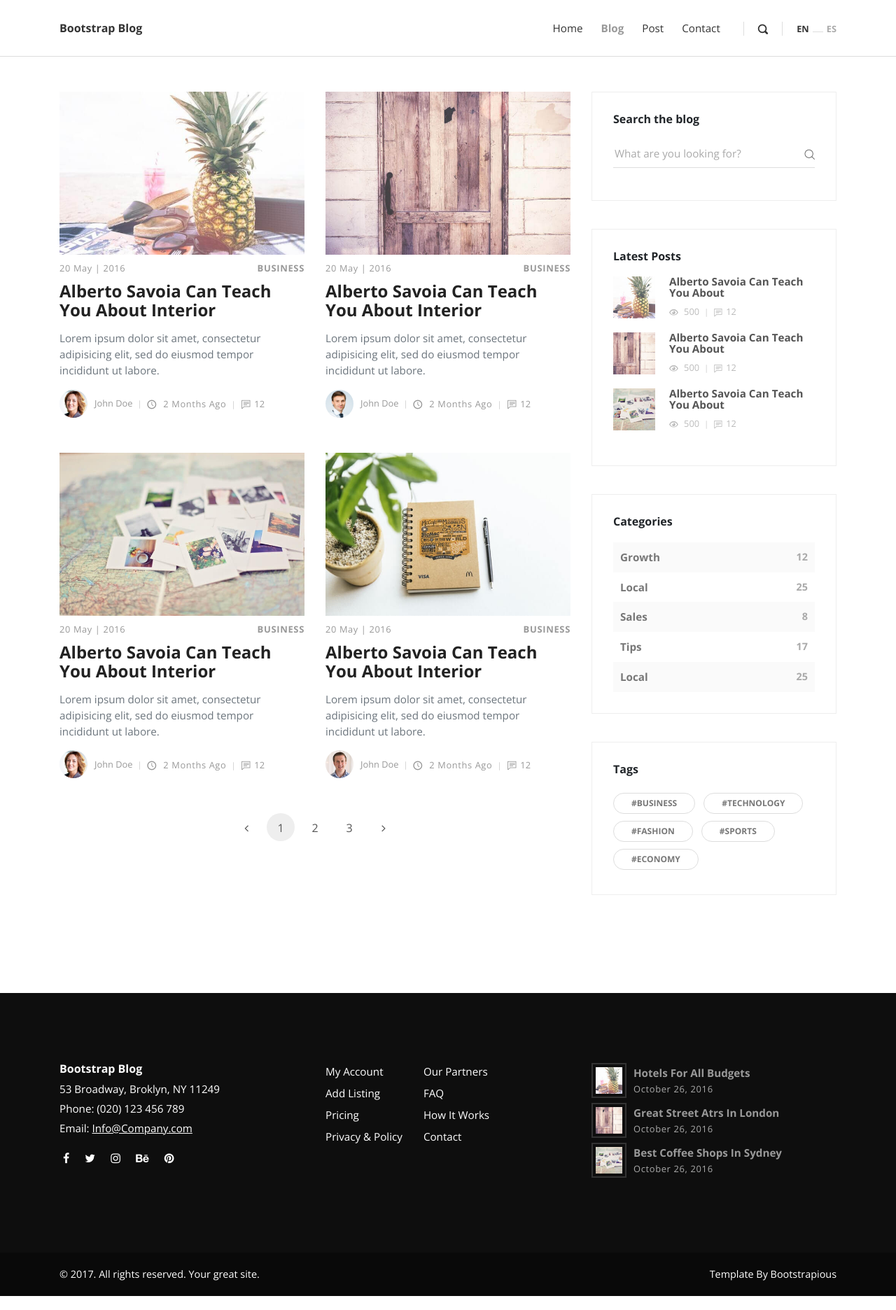
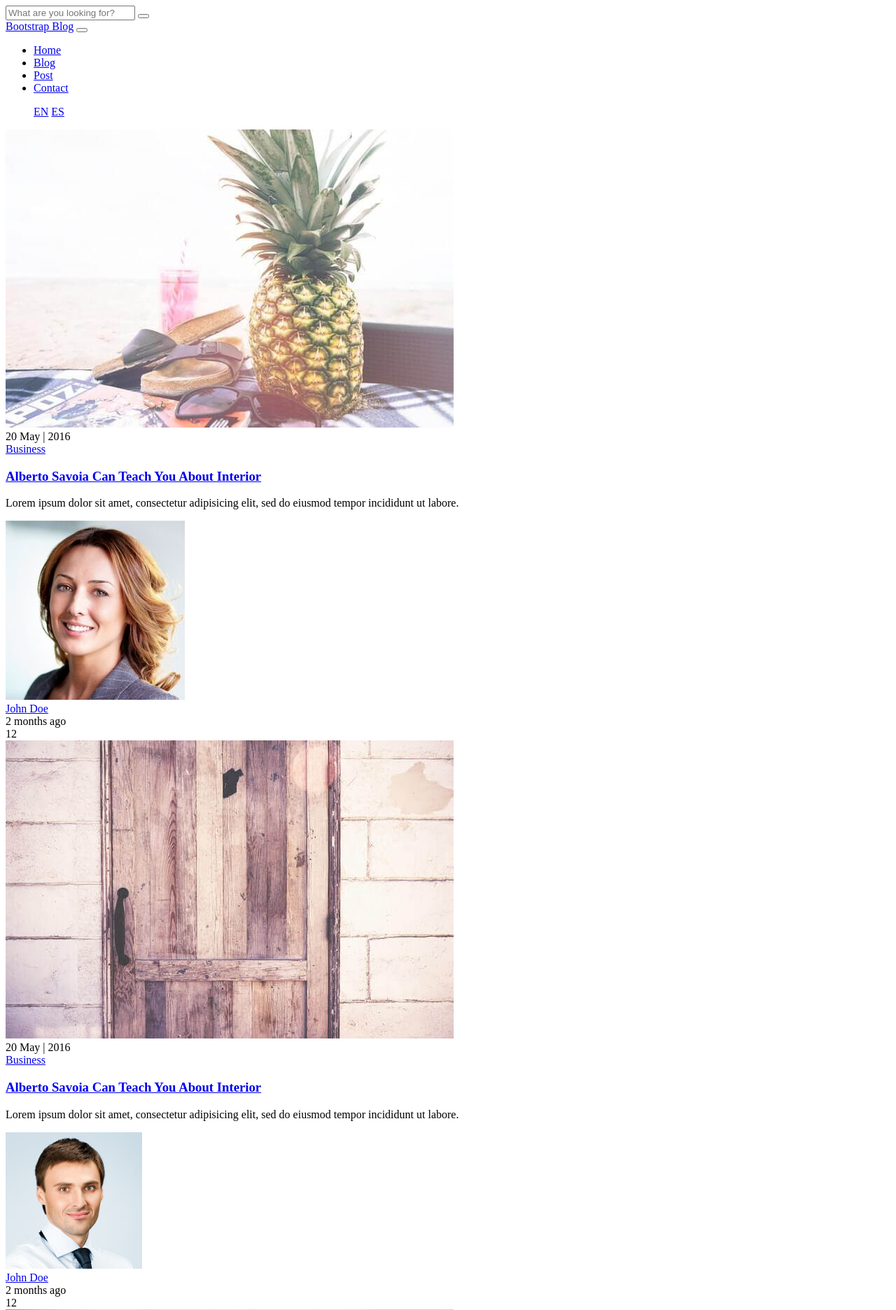
Before and after one commit to Arpik/Distribution, a Django app: template blog/templates/blog.html in a window 1280 px wide. Shown: the top 1872 px of the page at 70% size. Run offline with Django 3.2, Linux system fonts and the light colour scheme; the template is opened without the code that fills it, so the values that code supplies are empty; some libraries are stand-ins or nearby versions.

Commit message:
Removed head from blog.html

```diff
--- a/blog/templates/blog.html
+++ b/blog/templates/blog.html
@@ -1,32 +1,6 @@
 <!DOCTYPE html>
 <html>
-  <head>
-    <meta charset="utf-8">
-    <meta http-equiv="X-UA-Compatible" content="IE=edge">
-    <title>Bootstrap Blog - B4 Template by Bootstrap Temple</title>
-    <meta name="description" content="">
-    <meta name="viewport" content="width=device-width, initial-scale=1">
-    <meta name="robots" content="all,follow">
-    <!-- Bootstrap CSS-->
-    <link rel="stylesheet" href="vendor/bootstrap/css/bootstrap.min.css">
-    <!-- Font Awesome CSS-->
-    <link rel="stylesheet" href="vendor/font-awesome/css/font-awesome.min.css">
-    <!-- Custom icon font-->
-    <link rel="stylesheet" href="css/fontastic.css">
-    <!-- Google fonts - Open Sans-->
-    <link rel="stylesheet" href="https://fonts.googleapis.com/css?family=Open+Sans:300,400,700">
-    <!-- Fancybox-->
-    <link rel="stylesheet" href="vendor/@fancyapps/fancybox/jquery.fancybox.min.css">
-    <!-- theme stylesheet-->
-    <link rel="stylesheet" href="css/style.default.css" id="theme-stylesheet">
-    <!-- Custom stylesheet - for your changes-->
-    <link rel="stylesheet" href="css/custom.css">
-    <!-- Favicon-->
-    <link rel="shortcut icon" href="favicon.png">
-    <!-- Tweaks for older IEs--><!--[if lt IE 9]>
-        <script src="https://oss.maxcdn.com/html5shiv/3.7.3/html5shiv.min.js"></script>
-        <script src="https://oss.maxcdn.com/respond/1.4.2/respond.min.js"></script><![endif]-->
-  </head>
+
   <body>
     <header class="header">
       <!-- Main Navbar-->
```
